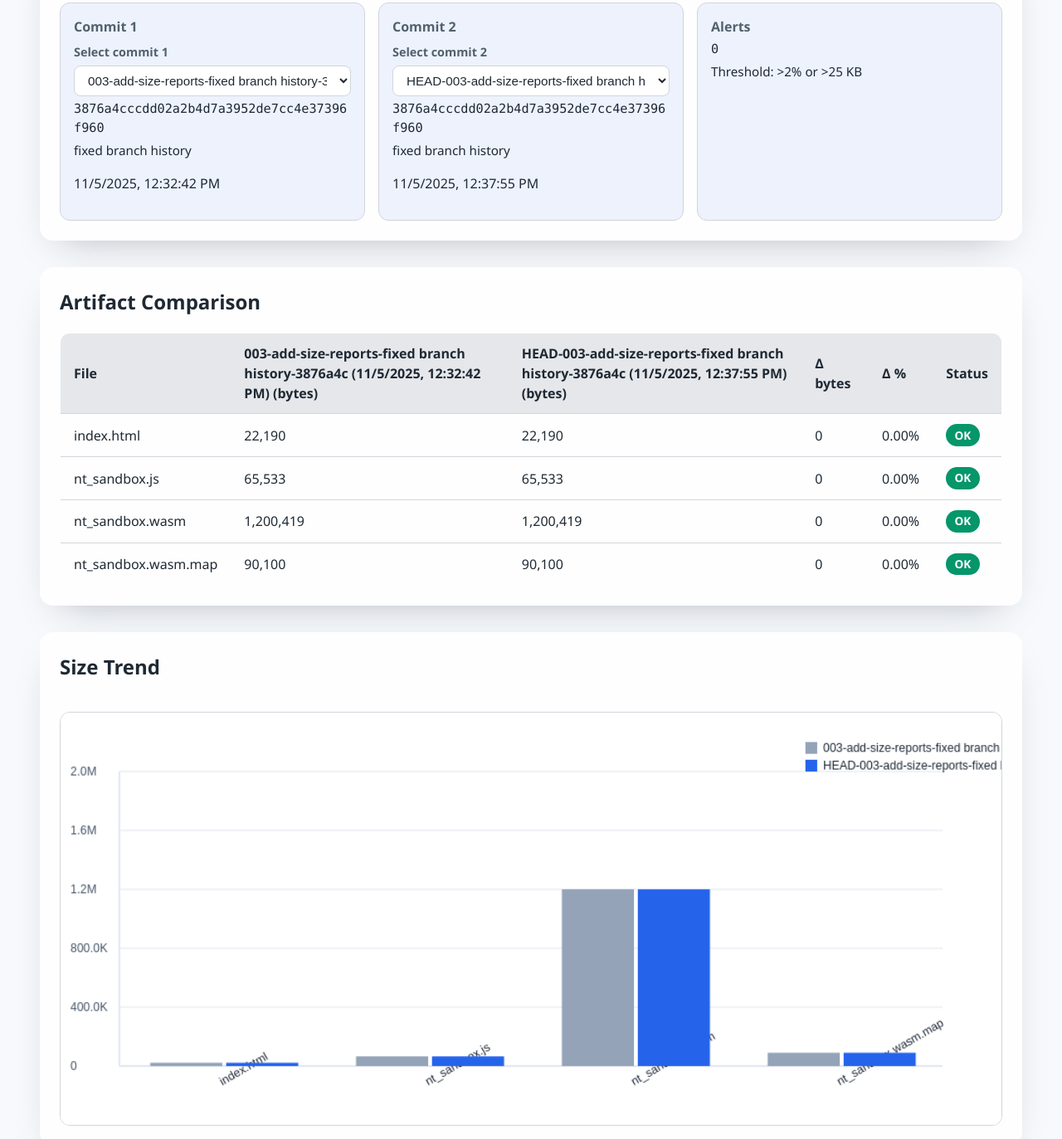
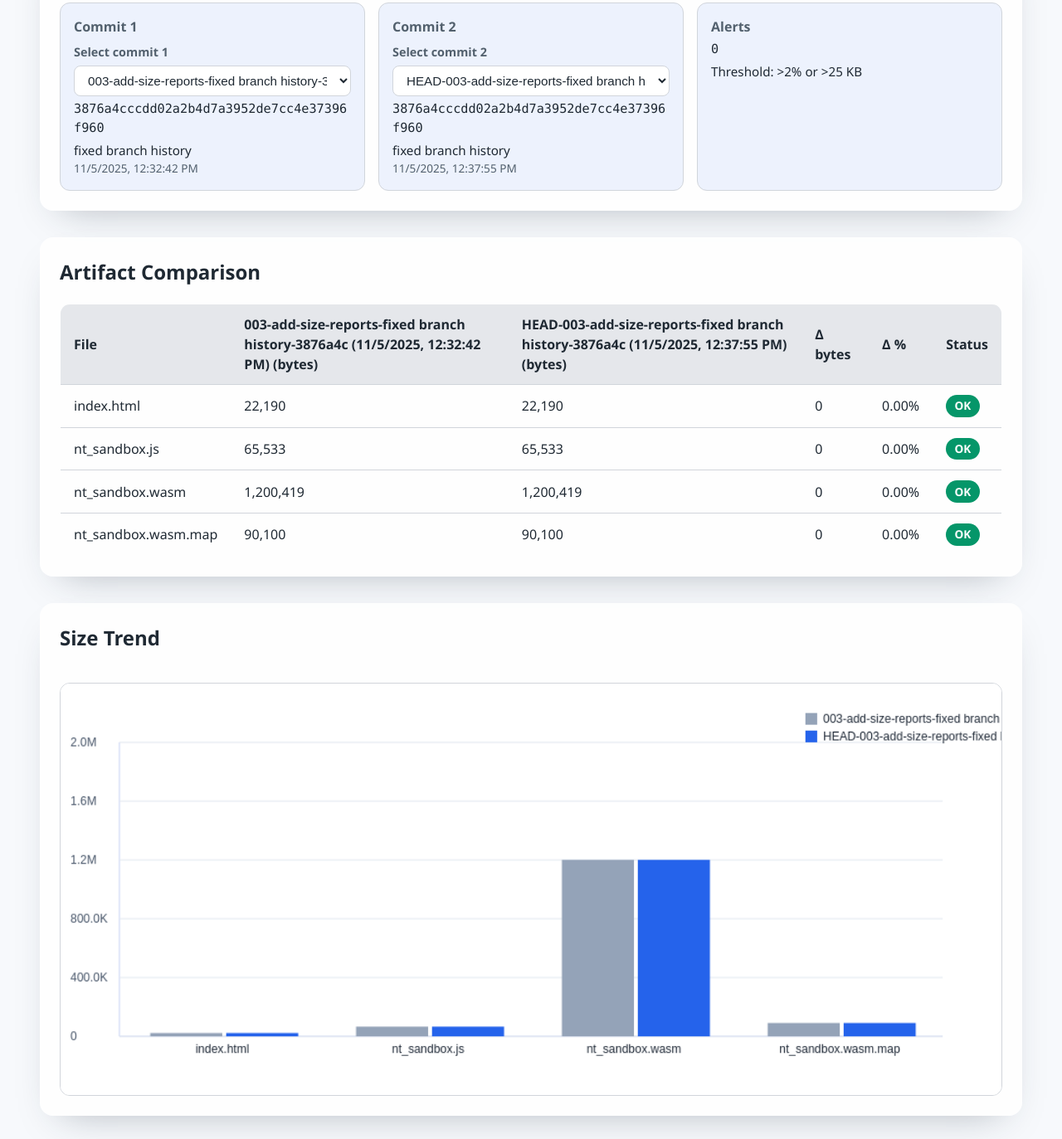
Before and after one commit to d954mas/neotolis-game-engine, a plain HTML site: page reports/size/report.html in a window 1280 px wide. Shown: the part 328-1701 px from the top of the page at 83% size. Drawn offline with Linux system fonts and the light colour scheme.

Commit message:
fixed dashboard

```diff
--- a/reports/size/dashboard.js
+++ b/reports/size/dashboard.js
@@ -282,6 +282,21 @@ function renderChart(rows, baseCommit, targetCommit) {
                 },
             ],
         },
+        options: {
+            maintainAspectRatio: false,
+            scales: {
+                x: {
+                    offset: true,
+                    ticks: {
+                        maxRotation: 0,
+                        minRotation: 0,
+                        align: 'center',
+                        autoSkip: false,
+                        padding: 8,
+                    },
+                },
+            },
+        },
     });
 }
 
--- a/reports/size/report.css
+++ b/reports/size/report.css
@@ -134,6 +134,12 @@ body {
     font-size: 0.95rem;
 }
 
+.summary-date {
+    margin: 0;
+    font-size: 0.85rem;
+    color: var(--muted);
+}
+
 #artifact-table {
     width: 100%;
     border-collapse: collapse;
```
Also changed, not shown: reports/size/lib/chart.min.js.
